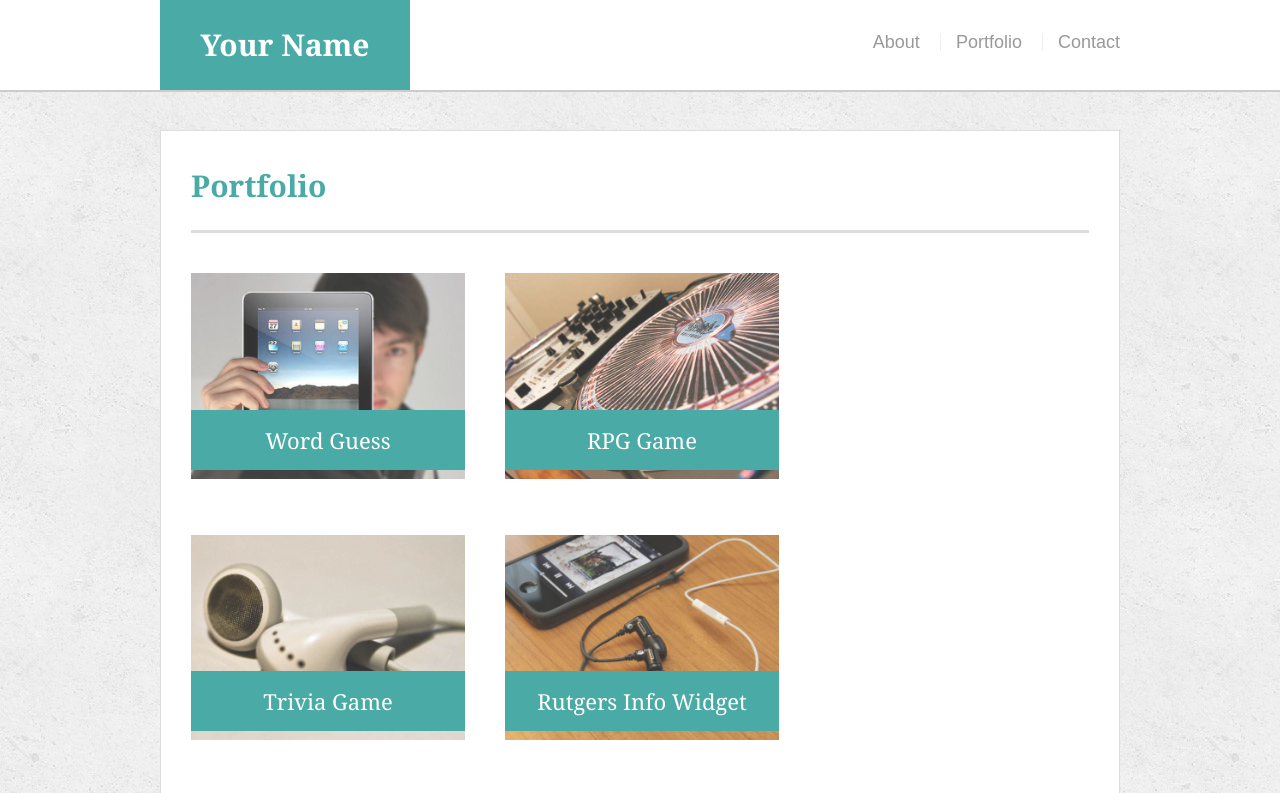
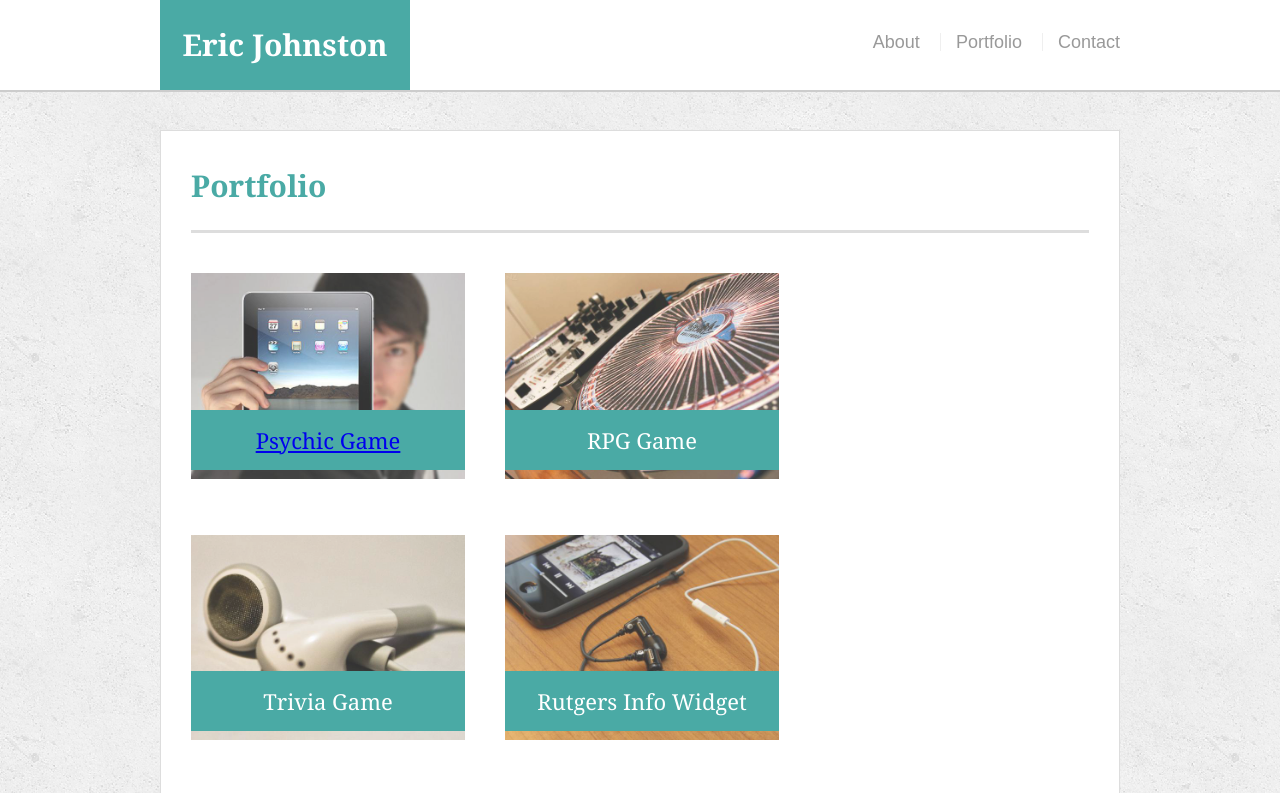
Before and after one commit to Eric-Johns/Responsive-Portfolio, a plain HTML site: page portfolio.html in a window 1280 px wide. Shown: the top 793 px of the page. Drawn offline with Linux system fonts and the light colour scheme.

Commit message:
Added link to psychic-game

```diff
--- a/portfolio.html
+++ b/portfolio.html
@@ -12,7 +12,7 @@
 
   <header id="masthead">
     <div class="container">
-      <a href="index.html" id="logo">Your Name</a>
+      <a href="index.html" id="logo">Eric Johnston</a>
       <nav>
         <a href="index.html">About</a>
         <a href="portfolio.html">Portfolio</a>
@@ -28,7 +28,7 @@
       <div class="work">
         <img src="assets/images/technics-q-c-640-480-1.jpg" alt="Word Guess">
 
-        <h3>Word Guess</h3>
+        <h3><a href ="https://eric-johnston.github.io/Psychic-Game/">Psychic Game</h3></a>
       </div>
       <div class="work">
         <img src="assets/images/technics-q-c-640-480-2.jpg" alt="RPG Game">
```
Also changed, not shown: contact.html (+1 -1 lines), index.html (+1 -1 lines).
